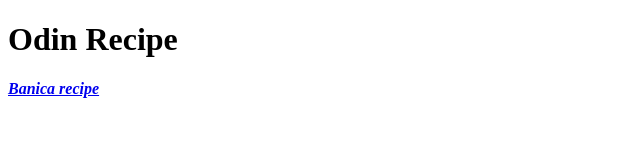
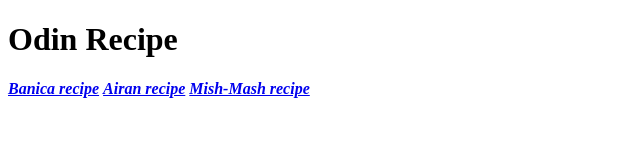
Before and after one commit to Vranah/odin-recipes, a plain HTML site: page index.html in a window 1280 px wide. Shown: the whole page, without its empty margins (0-640 px from the left). Drawn offline with Linux system fonts and the light colour scheme.

Commit message:
Add links to new recipes
Adds links to ayran/mishmash htmls,remove li item from banica

```diff
--- a/index.html
+++ b/index.html
@@ -7,5 +7,7 @@
 <body>
     <h1>Odin Recipe</h1>
     <a href="./recipes/banica.html" target="_blank" rel="noopener noreferrer "><strong><em>Banica recipe</em></strong></a>
+    <a href="./recipes/airan.html" target="_blank" rel="noopener noreferrer "><strong><em>Airan recipe</em></strong></a>
+    <a href="./recipes/mishmash.html" target="_blank" rel="noopener noreferrer "><strong><em>Mish-Mash recipe</em></strong></a>
 </body>
 </html>
```
Also changed, not shown: recipes/banica.html (+0 -1 lines).
